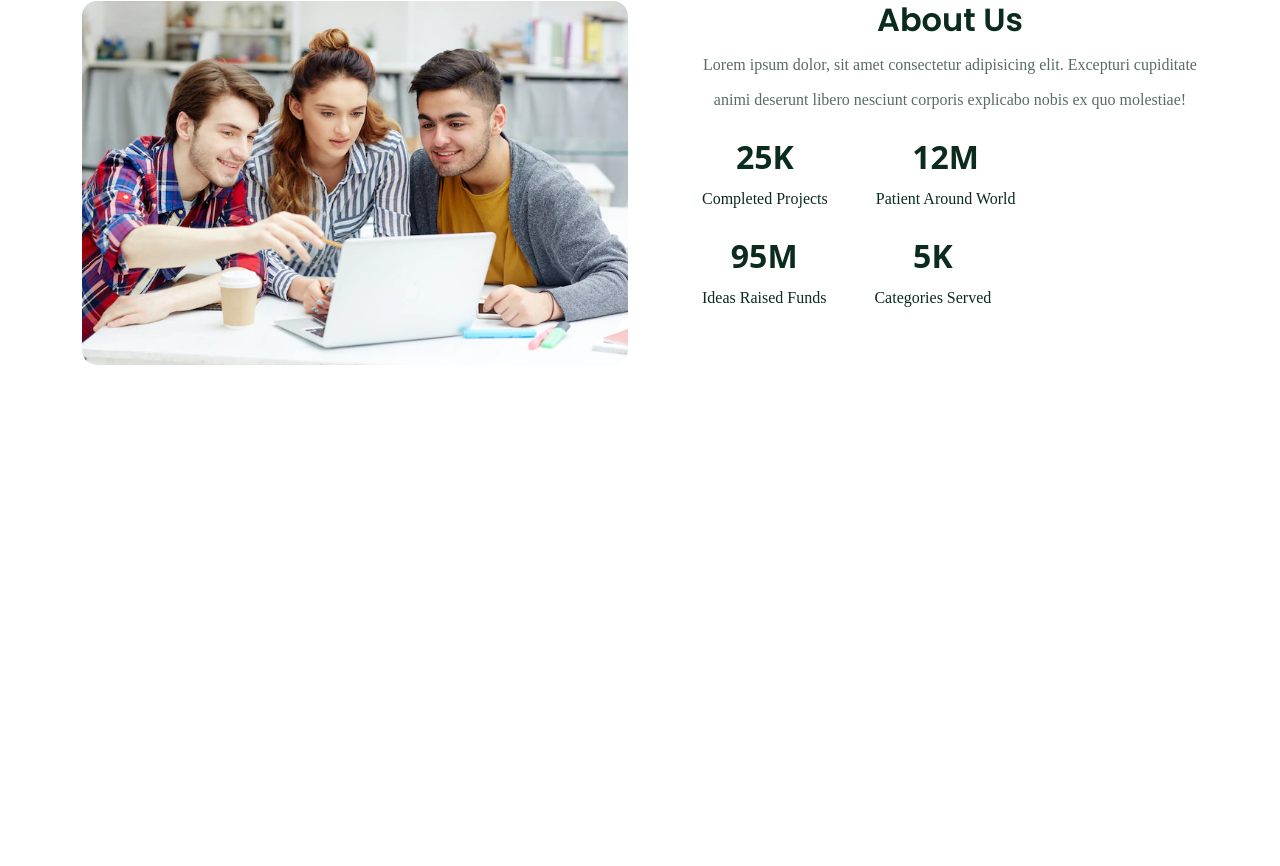
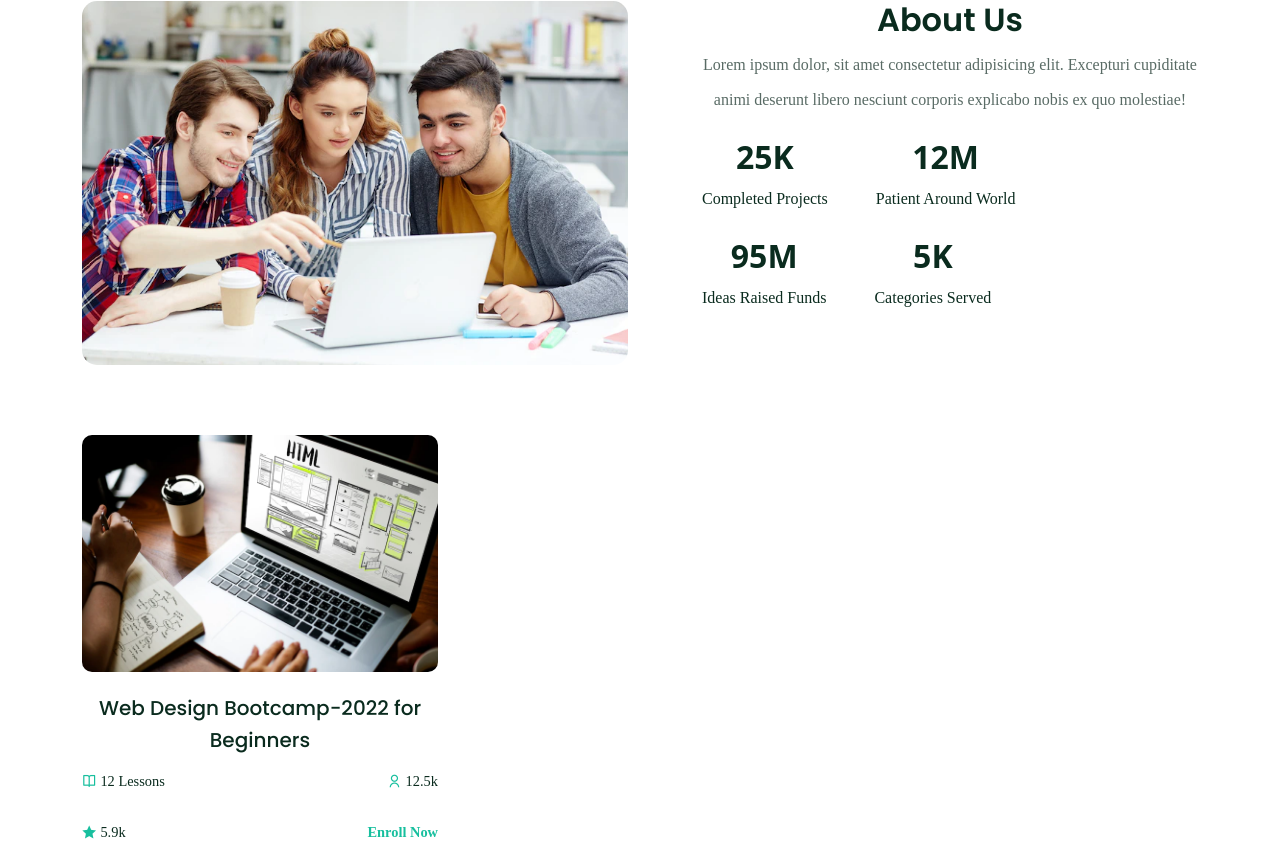
Before and after one commit to neelendrareddy9001/Educational-Webiste, a React (Create React App) app: page / in a window 1280 px wide. Shown: the part 975-1841 px from the top of the page. Before the commit the page ends 1410 px from the top, so only its background shows below. Built offline with nearby package versions, Linux system fonts and the light colour scheme; a web font is replaced by a local one.

Commit message:
Update Home.js

```diff
--- a/src/Pages/Home.js
+++ b/src/Pages/Home.js
@@ -3,6 +3,8 @@ import Header from '../components/Header/Header';
 import HeroSection from '../components/Hero-Section/Hero-section';
 import Company from '../components/Company-Section/Company';
 import AboutUs from '../components/About-Us/AboutUs';
+import Courses from '../components/Course-Section/Courses';
+
 
 const Home = () => {
     return (
@@ -11,6 +13,7 @@ const Home = () => {
             <HeroSection/>
             <Company/>
             <AboutUs/>
+            <Courses/>
         </Fragment>
     )
 }
```
